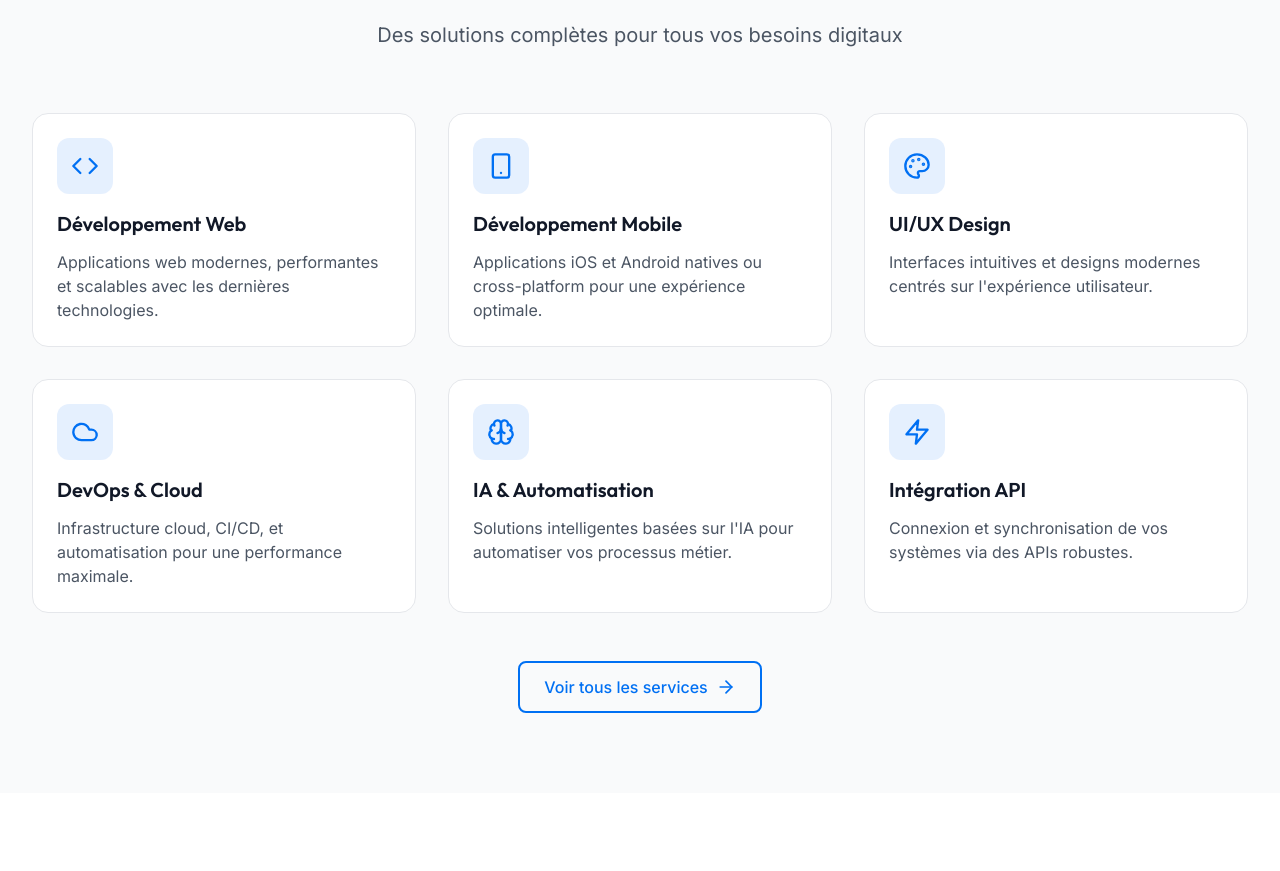
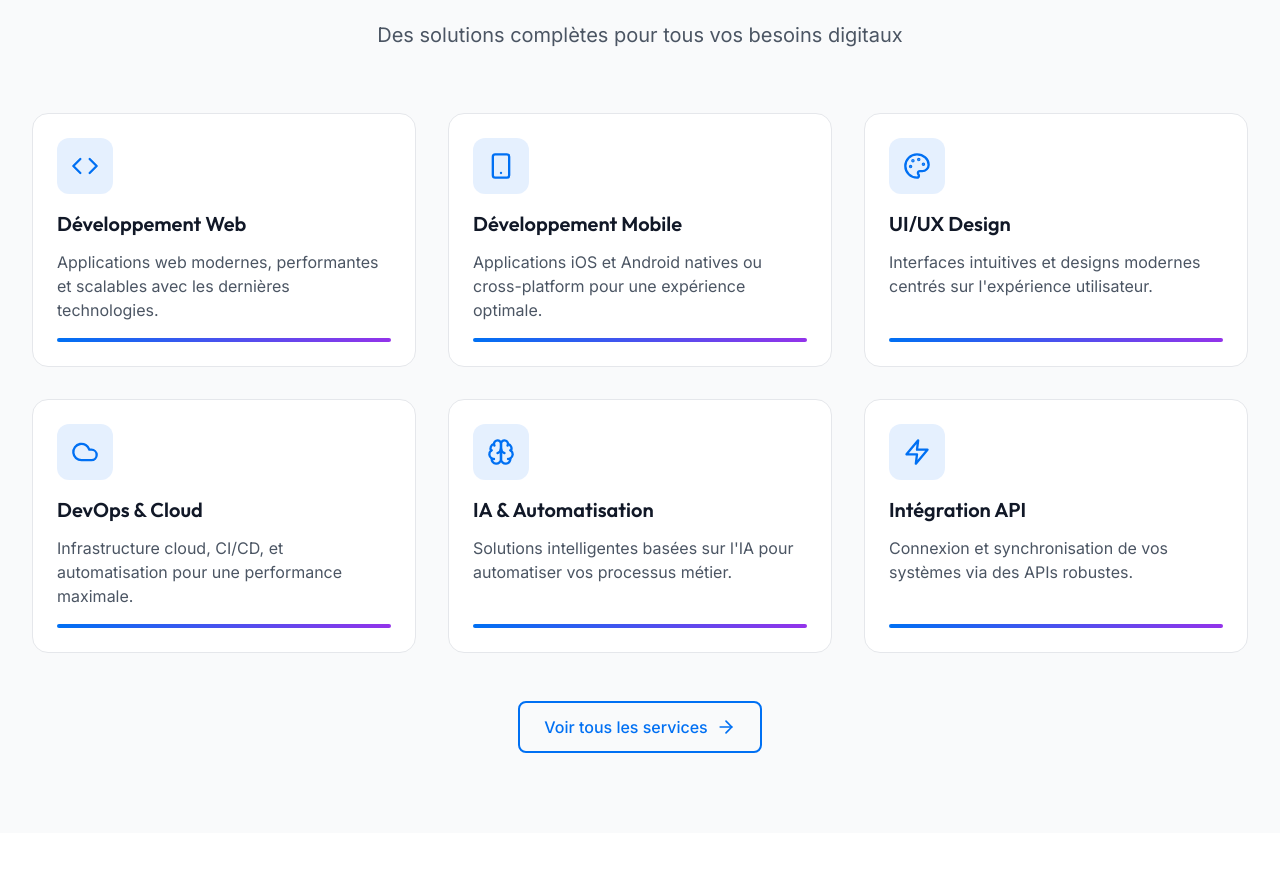
Before and after one commit to AbelMaminiaina/itech-company, a React (Vite) app: page / in a window 1280 px wide. Shown: the part 1089-1960 px from the top of the page. Built offline with nearby package versions, Linux system fonts and the light colour scheme.

Commit message:
animation sur nos services

```diff
--- a/src/pages/Home.tsx
+++ b/src/pages/Home.tsx
@@ -257,22 +257,70 @@ const Home = () => {
           {services.map((service, index) => (
             <motion.div
               key={index}
-              initial={{ opacity: 0, y: 20 }}
-              whileInView={{ opacity: 1, y: 0 }}
-              viewport={{ once: true }}
-              transition={{ delay: index * 0.1 }}
+              initial={{ opacity: 0, y: 50, scale: 0.9 }}
+              whileInView={{ opacity: 1, y: 0, scale: 1 }}
+              viewport={{ once: true, margin: "-100px" }}
+              transition={{
+                delay: index * 0.1,
+                duration: 0.5,
+                type: "spring",
+                stiffness: 100
+              }}
             >
-              <Card className="h-full">
-                <div className="flex flex-col h-full">
-                  <div className="w-14 h-14 bg-electric-500/10 rounded-xl flex items-center justify-center mb-4">
-                    <service.icon className="w-7 h-7 text-electric-500" />
+              <motion.div
+                whileHover={{
+                  y: -10,
+                  transition: { duration: 0.3 }
+                }}
+                className="h-full"
+              >
+                <Card className="h-full overflow-hidden relative group">
+                  {/* Gradient animé au hover */}
+                  <motion.div
+                    className="absolute inset-0 bg-gradient-to-br from-electric-500/5 via-purple-500/5 to-blue-500/5 opacity-0 group-hover:opacity-100 transition-opacity duration-500"
+                  />
+
+                  <div className="flex flex-col h-full relative z-10">
+                    {/* Icône animée */}
+                    <motion.div
+                      className="w-14 h-14 bg-electric-500/10 rounded-xl flex items-center justify-center mb-4 relative overflow-hidden group-hover:bg-electric-500/20 transition-colors duration-300"
+                      whileHover={{ rotate: [0, -10, 10, -10, 0] }}
+                      transition={{ duration: 0.5 }}
+                    >
+                      {/* Effet de brillance */}
+                      <motion.div
+                        className="absolute inset-0 bg-gradient-to-r from-transparent via-white/20 to-transparent"
+                        initial={{ x: '-100%' }}
+                        whileHover={{ x: '100%' }}
+                        transition={{ duration: 0.6 }}
+                      />
+                      <motion.div
+                        whileHover={{ scale: 1.2 }}
+                        transition={{ duration: 0.3 }}
+                      >
+                        <service.icon className="w-7 h-7 text-electric-500 group-hover:text-electric-600 transition-colors duration-300" />
+                      </motion.div>
+                    </motion.div>
+
+                    <h3 className="text-xl font-semibold mb-3 group-hover:text-electric-500 transition-colors duration-300">
+                      {service.title}
+                    </h3>
+                    <p className="text-gray-600 dark:text-gray-400 flex-grow">
+                      {service.description}
+                    </p>
+
+                    {/* Barre de progression animée en bas */}
+                    <motion.div
+                      className="h-1 bg-gradient-to-r from-electric-500 to-purple-600 mt-4 rounded-full"
+                      initial={{ scaleX: 0 }}
+                      whileInView={{ scaleX: 1 }}
+                      viewport={{ once: true }}
+                      transition={{ delay: index * 0.1 + 0.3, duration: 0.6 }}
+                      style={{ transformOrigin: 'left' }}
+                    />
                   </div>
-                  <h3 className="text-xl font-semibold mb-3">{service.title}</h3>
-                  <p className="text-gray-600 dark:text-gray-400 flex-grow">
-                    {service.description}
-                  </p>
-                </div>
-              </Card>
+                </Card>
+              </motion.div>
             </motion.div>
           ))}
         </div>
```
